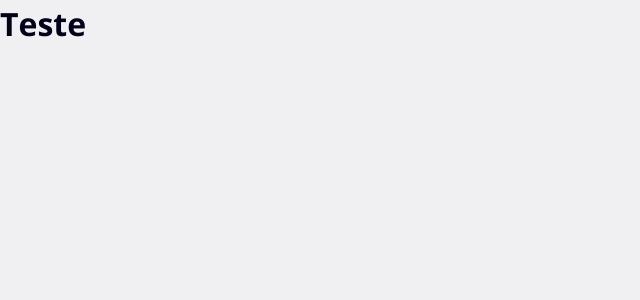
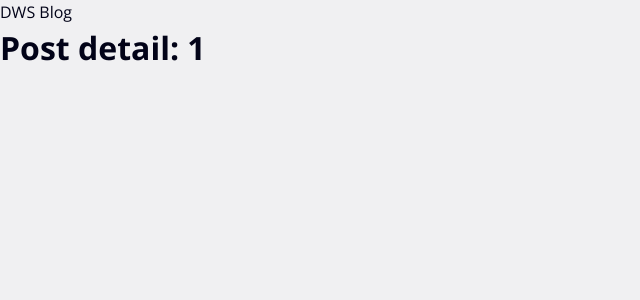
Before and after one commit to luizmuraro/dws-blog, a React (Vite) app: page /posts/1 in a window 1280 px wide. Shown: the top 300 px of the page, without its empty margins (0-640 px from the left). Built offline with nearby package versions, Linux system fonts and the light colour scheme.

Commit message:
feat: create app routes and pages validations

```diff
--- a/package.json
+++ b/package.json
@@ -15,7 +15,8 @@
   "dependencies": {
     "@fontsource/open-sans": "^5.3.0",
     "react": "^19.2.8",
-    "react-dom": "^19.2.8"
+    "react-dom": "^19.2.8",
+    "react-router-dom": "^7.18.2"
   },
   "devDependencies": {
     "@eslint/js": "^10.0.1",
--- a/src/App.tsx
+++ /dev/null
@@ -1,9 +0,0 @@
-function App() {
-  return (
-    <div>
-      <h1>Teste</h1>
-    </div>
-  );
-}
-
-export default App;
--- /dev/null
+++ b/src/components/layout/RootLayout.tsx
@@ -0,0 +1,16 @@
+import { Link, Outlet } from 'react-router-dom';
+
+function RootLayout() {
+  return (
+    <>
+      <header>
+        <Link to="/">DWS Blog</Link>
+      </header>
+      <main>
+        <Outlet />
+      </main>
+    </>
+  );
+}
+
+export default RootLayout;
--- /dev/null
+++ b/src/components/layout/RouteErrorBoundary.tsx
@@ -0,0 +1,27 @@
+import { Link, isRouteErrorResponse, useRouteError } from 'react-router-dom';
+
+function getErrorMessage(error: unknown): string {
+  if (isRouteErrorResponse(error)) {
+    return `${error.status} ${error.statusText}`;
+  }
+
+  if (error instanceof Error) {
+    return error.message;
+  }
+
+  return 'An unexpected error occurred.';
+}
+
+function RouteErrorBoundary() {
+  const error = useRouteError();
+
+  return (
+    <main>
+      <h1>Something went wrong</h1>
+      <p>{getErrorMessage(error)}</p>
+      <Link to="/">Back to home</Link>
+    </main>
+  );
+}
+
+export default RouteErrorBoundary;
--- a/src/main.tsx
+++ b/src/main.tsx
@@ -1,13 +1,14 @@
 import { StrictMode } from 'react';
 import { createRoot } from 'react-dom/client';
+import { RouterProvider } from 'react-router-dom';
 import '@fontsource/open-sans/400.css';
 import '@fontsource/open-sans/600.css';
 import '@fontsource/open-sans/700.css';
 import './styles/global.scss';
-import App from './App.tsx';
+import { router } from './routes';
 
 createRoot(document.getElementById('root')!).render(
   <StrictMode>
-    <App />
+    <RouterProvider router={router} />
   </StrictMode>,
 );
--- /dev/null
+++ b/src/pages/NotFoundPage.tsx
@@ -0,0 +1,5 @@
+function NotFoundPage() {
+  return <h1>Page not found</h1>;
+}
+
+export default NotFoundPage;
--- /dev/null
+++ b/src/pages/PostDetailPage.tsx
@@ -0,0 +1,9 @@
+import { useParams } from 'react-router-dom';
+
+function PostDetailPage() {
+  const { id } = useParams();
+
+  return <h1>Post detail: {id}</h1>;
+}
+
+export default PostDetailPage;
--- /dev/null
+++ b/src/pages/PostsListPage.tsx
@@ -0,0 +1,5 @@
+function PostsListPage() {
+  return <h1>Posts list</h1>;
+}
+
+export default PostsListPage;
--- /dev/null
+++ b/src/routes.tsx
@@ -0,0 +1,19 @@
+import { createBrowserRouter } from 'react-router-dom';
+import RootLayout from '@/components/layout/RootLayout';
+import RouteErrorBoundary from '@/components/layout/RouteErrorBoundary';
+import PostsListPage from '@/pages/PostsListPage';
+import PostDetailPage from '@/pages/PostDetailPage';
+import NotFoundPage from '@/pages/NotFoundPage';
+
+export const router = createBrowserRouter([
+  {
+    path: '/',
+    element: <RootLayout />,
+    errorElement: <RouteErrorBoundary />,
+    children: [
+      { index: true, element: <PostsListPage /> },
+      { path: 'posts/:id', element: <PostDetailPage /> },
+      { path: '*', element: <NotFoundPage /> },
+    ],
+  },
+]);
```
Also changed, not shown: 1 other file (tests, documents, lock files or other folders).
